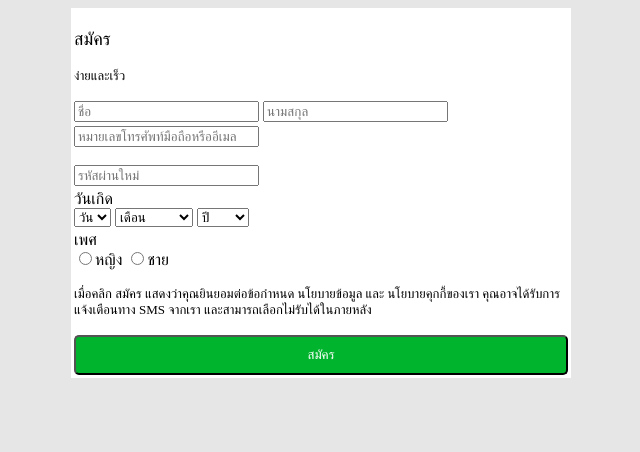
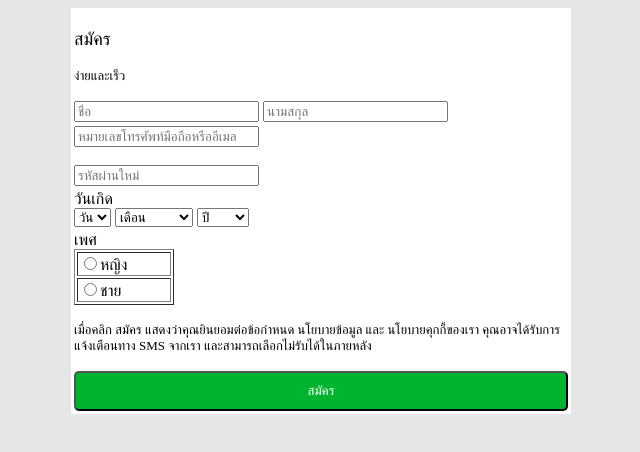
Before and after one commit to jirayuwongtom/ENGSE611, a plain HTML site: page ExamLab/examlab1.html in a window 1280 px wide. Shown: the whole page, without its empty margins (319-959 px from the left). Drawn offline with Linux system fonts and the light colour scheme.

Commit message:
Submit lab

```diff
--- a/ExamLab/examlab1.html
+++ b/ExamLab/examlab1.html
@@ -98,8 +98,20 @@
                 <form>
                     <label>เพศ</label>
                     <br>
-                    <input type="radio" name="gender" value="female">หญิง
-                    <input type="radio" name="gender" value="male">ชาย
+                    <table border="1" width="100" height="50">
+                        <tr>
+                            <td>
+                               <input type="radio" name="gender" value="female">หญิง
+                            </td>
+                        </tr>
+                        <tr>
+                            <td>
+                                <input type="radio" name="gender" value="male">ชาย
+                            </td>
+                        </tr>
+                    </table>
+
+
                 </form>
             </td>
         </tr>
```
